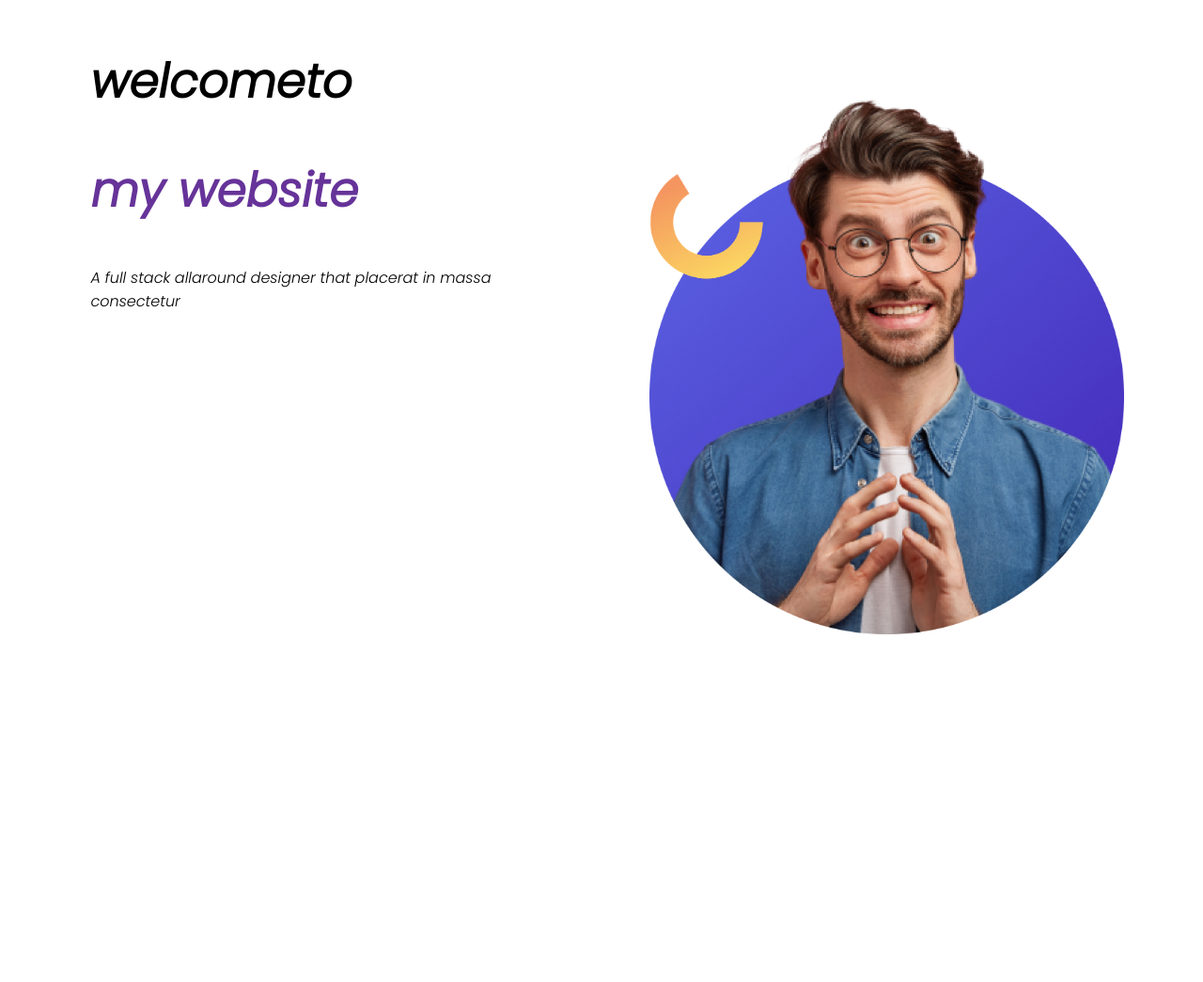
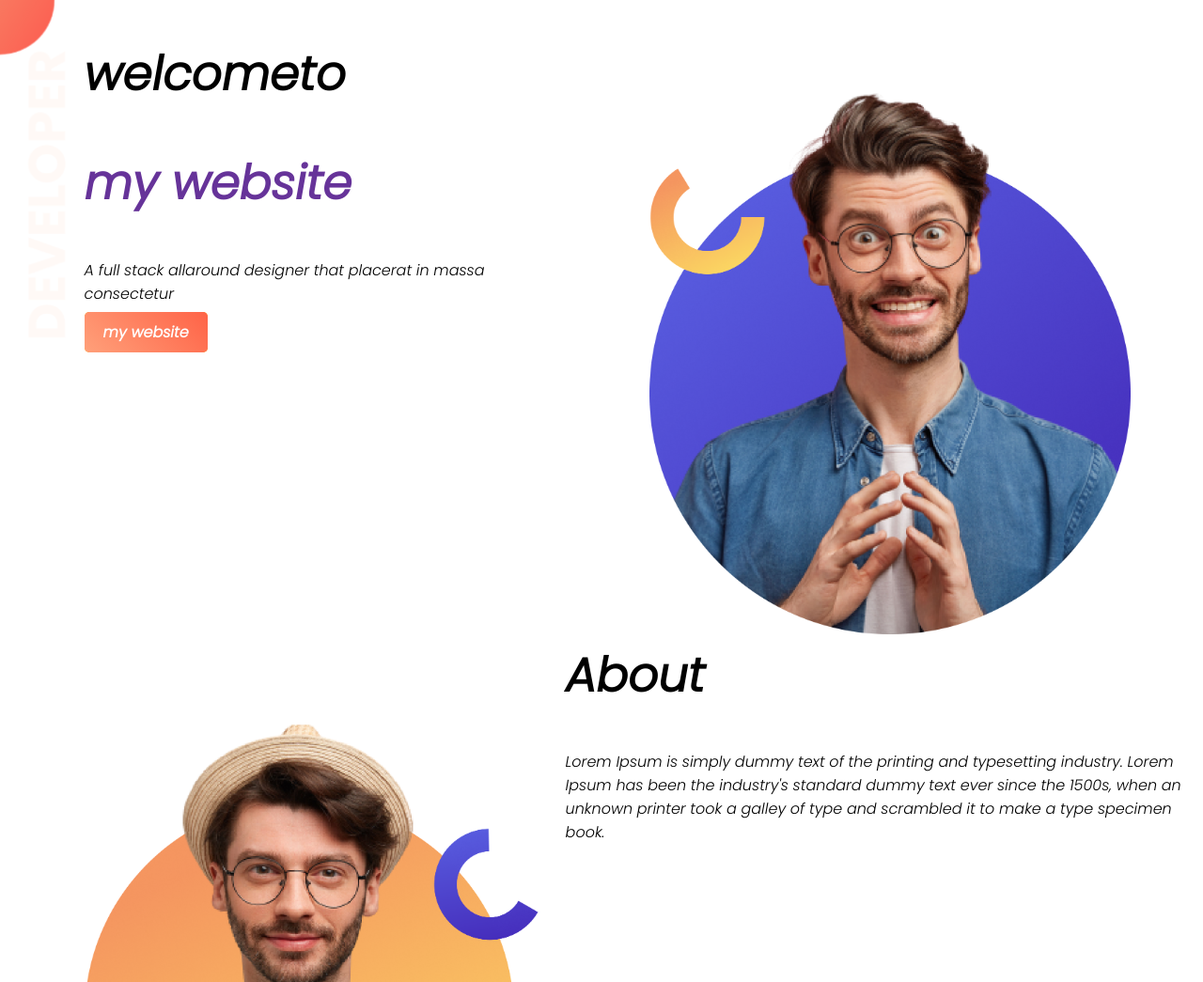
Before and after one commit to ashikmahmudwadud/Practice-1, a plain HTML site: page index.html in a window 1280 px wide. Shown: the top 1045 px of the page at 94% size. Before the commit the page ends 800 px from the top, so only its background shows below. Drawn offline with Linux system fonts and the light colour scheme.

Commit message:
added css

```diff
--- a/index.html
+++ b/index.html
@@ -11,16 +11,38 @@
     <link href="https://fonts.googleapis.com/css2?family=Poppins:ital,wght@1,300&display=swap" rel="stylesheet">
 </head>
 <body>
-     <section>
+     <section class="top-banner">
          <div class="half-width">
     <h1>welcometo</h1>
     <h1> <span class="name-highlight">my website</span> </h1>
     <p>A full stack allaround designer that placerat
     in massa consectetur</p>
+    <a class="link-button" target="blank" href="https://ashikmahmudwadud.github.io/web-portfolio/">my website</a>
     </div>
     <div class="half-width">
         <img src="images/excited.png" alt="">
     </div>
+   </section>
+
+   <section class="About" >
+    <div class="half-width">
+
+            <img src="images/good-look.png" alt="">
+
+    </div >
+    <div>
+        <h1>About</h1>
+    <p>Lorem Ipsum is simply dummy text of the printing and
+        typesetting industry. Lorem Ipsum has been the industry's
+        standard dummy text ever since the 1500s, when an unknown
+        printer took a galley of type and scrambled it to make a type
+        specimen book.</p>
+
+    </div>
+
+
+
+
    </section>
 </body>
 
--- a/style.css
+++ b/style.css
@@ -1,4 +1,5 @@
 body{
+    margin: 0%;
     font-family: 'Poppins', sans-serif;
 }
 h1{
@@ -16,3 +17,21 @@ h1{
 .half-width img{
     width: 100%;
 }
+.top-banner{
+ background-image: url(images/top-banner.png);
+
+background-repeat:no-repeat;
+
+}
+section{
+    height: 500px;
+}
+.link-button{
+    text-decoration:none ;
+    background-color: orange;
+    padding: 10px 20px;
+    border-radius: 5px;
+    color: white;
+    font-weight: 800;
+    background-image: linear-gradient(45deg, lightsalmon,tomato );
+}
```
Also changed, not shown: images/top-banner.png (added).
